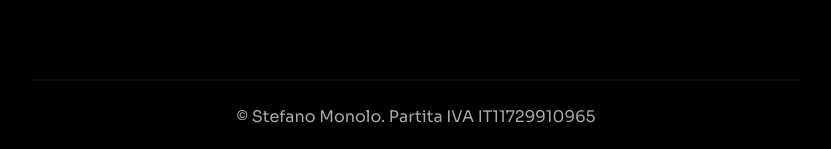
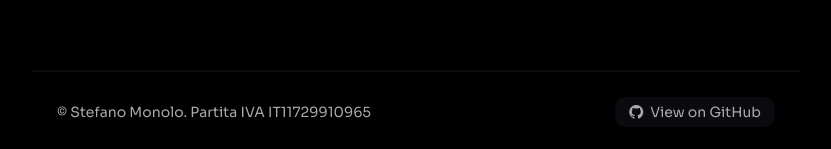
Before and after one commit to smonolo/site, a Next.js app: page / in a window 1280 px wide. Shown: the part 648-797 px from the top of the page, without its empty margins (224-1055 px from the left). Built offline with nearby package versions, Linux system fonts and the light colour scheme; no server answers; the database is empty.

Commit message:
add github link to footer

```diff
--- a/package.json
+++ b/package.json
@@ -1,7 +1,8 @@
 {
   "name": "site",
-  "version": "0.1.0",
+  "version": "1.0.0",
   "private": true,
+  "repository": "https://github.com/smonolo/site",
   "scripts": {
     "dev": "next dev",
     "build": "next build",
--- a/src/components/Footer/index.tsx
+++ b/src/components/Footer/index.tsx
@@ -1,9 +1,14 @@
 import { StyledRow } from "./styles";
+
+import info from '../../../package.json';
 
 export default function Footer() {
     return (
         <StyledRow>
             <div>© Stefano Monolo. Partita IVA IT11729910965</div>
+            <a href={info.repository} target='_blank'>
+                <i className='bi bi-github' /> View on GitHub
+            </a>
         </StyledRow>
     );
 }
--- a/src/components/Footer/styles.ts
+++ b/src/components/Footer/styles.ts
@@ -4,7 +4,7 @@ export const StyledRow = styled.div`
     width: 100%;
     display: flex;
     align-items: center;
-    justify-content: center;
+    justify-content: space-between;
     padding: 25px;
     box-sizing: border-box;
     border-top: 2px solid #0a0a0f;
@@ -12,5 +12,29 @@ export const StyledRow = styled.div`
 
     & > div {
         color: #aaa;
+        font-size: 14px;
+    }
+
+    & > a {
+        display: block;
+        text-decoration: none;
+        padding: 6px 14px;
+        border-radius: 10px;
+        background-color: #0a0a0f;
+        box-sizing: border-box;
+        font-size: 14px;
+        color: #aaa;
+        transition: background-color .3s;
+        display: flex;
+        align-items: center;
+        gap: 7px;
+
+        &:hover {
+            background-color: #0f0f16;
+        }
+
+        & > i {
+            font-size: 14px;
+        }
     }
 `;
```
